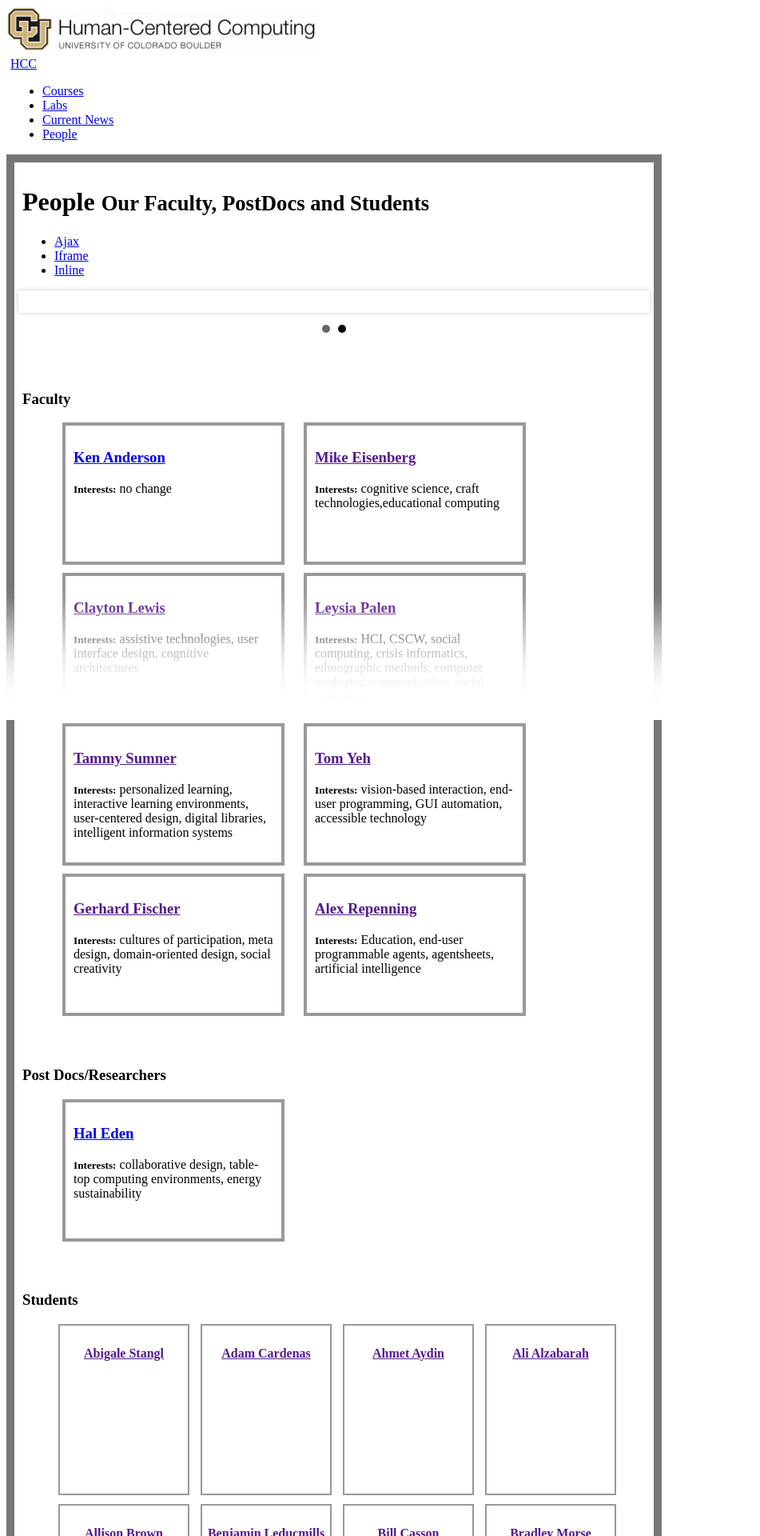
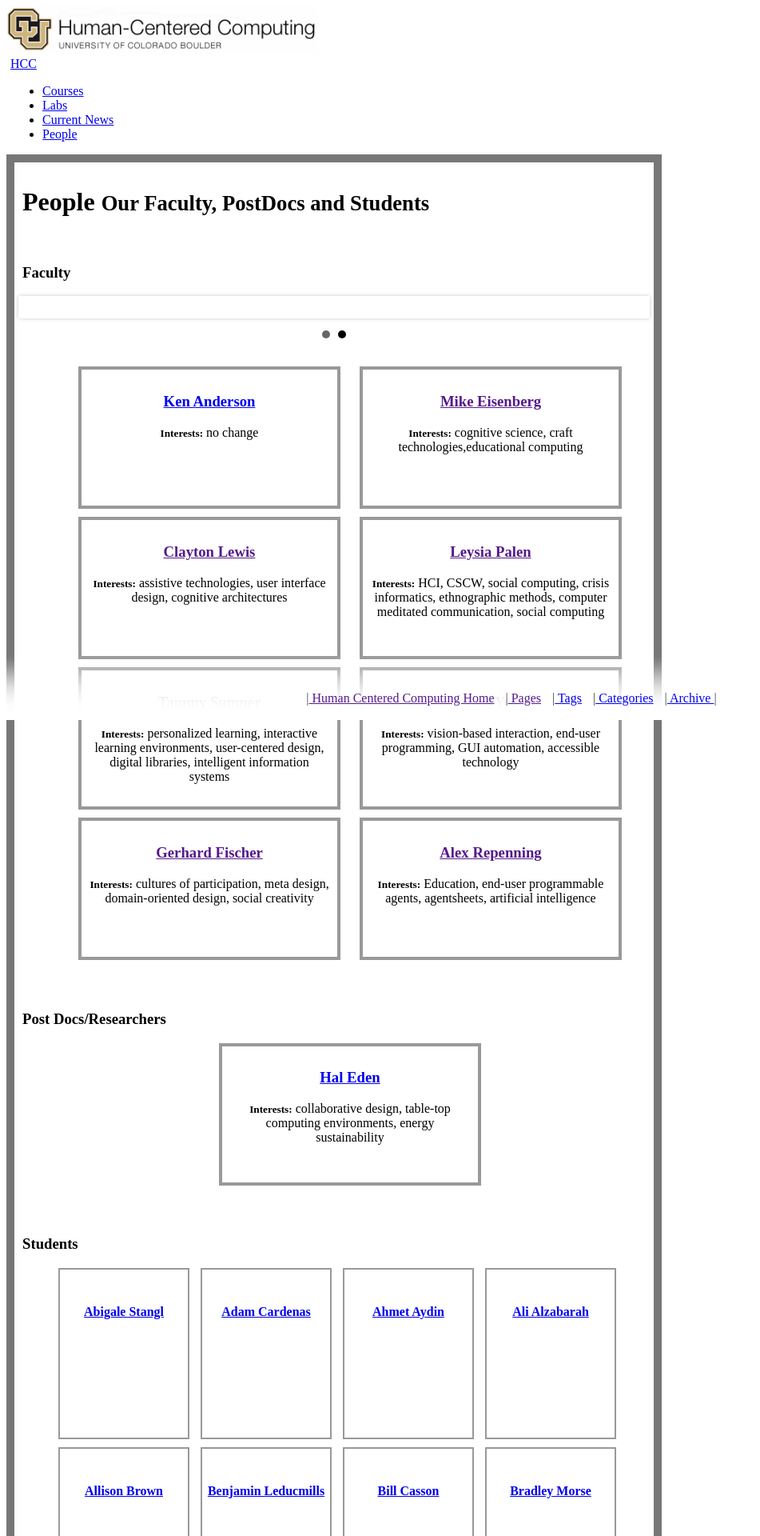
Before and after one commit to Project-EPIC/hcc-colorado, a Jekyll site: the page built from site_pages/people.md, in a window 1280 px wide. Shown: the top 1920 px of the page at 80% size, without its empty margins (0-951 px from the left). Built offline with Jekyll 4.4.1, drawn with Linux system fonts in a browser that asks for light colours; some of the changed text lies outside the part shown.

Commit message:
Site works pretty well now

```diff
--- a/_buildtasks/people.rb
+++ b/_buildtasks/people.rb
@@ -23,6 +23,11 @@ def parse_spreadsheet(session,sheet)
 		person = {}								# Make an empty hash for a person
 		(1..ws.num_cols).to_a.each do |c|  		# Iterate over columns, load hash
 			person[ws[3,c]] = ws[r,c]
+		end
+
+		#Account for empty cells
+		if person['name']==""		#As long as name is empty, person won't go in
+			next
 		end
 
 		#Turn person into an object
--- a/_data/alumni.yml
+++ b/_data/alumni.yml
@@ -2,3 +2,5 @@
 - name: Aaron Schram
   role: Alumni
   lab: Project EPIC
+- name: Ifeyinwa Okoye
+  role: Alumni
--- a/_data/students.yml
+++ b/_data/students.yml
@@ -45,8 +45,6 @@
   goals: Explore how children and adults can reason, understand, and learn through
     interactive and dynamic computer-facilitated experiences.
 - name: Hilarie Nickerson
-  role: Student
-- name: Ifeyinwa Okoye
   role: Student
 - name: Jason Zietz
   role: Student
--- a/_includes/themes/hcc-default.html
+++ b/_includes/themes/hcc-default.html
@@ -100,6 +100,14 @@
 
     </div>
     {% include JB/analytics %}
-    <div id="bottom_fade"></div>
+    <div id="bottom_fade">
+      <ul id="footer-links">
+        <li>|<a href="{{ BASE_PATH }}"> Human Centered Computing Home </a> </li>
+        <li>|<a href="{{ site.JB.pages_path }}"> Pages </a> </li>
+        <li>|<a href="{{ site.JB.tags_path }}"> Tags </a> </li>
+        <li>|<a href="{{ site.JB.categories_path }}"> Categories </a> </li>
+        <li>|<a href="{{ site.JB.archive_path }}"> Archive </a>|</li>
+      </ul>
+    </div>
   </body>
 </html>
--- a/assets/css/hcc-styles.css
+++ b/assets/css/hcc-styles.css
@@ -1,11 +1,13 @@
 .faculty-list{
 	list-style-type: none;
+	text-align: center;
 }
 
 .faculty-list li{
+	text-align: center;
 	display: inline-block;
 	vertical-align: top;
-	width: 250px;
+	width: 300px;
 	height: 150px;
 	padding: 10px;
 	margin: 0px 10px 10px 10px;
@@ -16,8 +18,11 @@
 	list-style-type: none;
 }
 
+.student-list li{
+	display: inline-block;
+}
+
 .student-box {
-	display: inline-block;
 	vertical-align: text-bottom;
 	width: 150px;
 	height: 200px;
@@ -32,14 +37,38 @@
 
 .student-box-expand{
 	display: none;
-	position:fixed;
-    top: 50%;
-    left: 50%;
-    width:30em;
-    height:18em;
-    margin-top: -9em; /*set to a negative number 1/2 of your height*/
-    margin-left: -15em; /*set to a negative number 1/2 of your width*/
-    border: 1px solid #ccc;
-    background-color: #f3f3f3;
+	text-align: center;
+}
 
+.student-box-expand #student-info{
+	text-align: left;
+	margin-left: 25px;
 }
+
+.student-box-expand img{
+	text-align: center;
+}
+
+/* Footer */
+#bottom_fade {
+	width: 100%;height: 100px;z-index: 99;position: fixed;bottom: 0px;
+	background: url("/assets/images/bottom-fade.png") bottom center repeat-x;
+	display: table-cell;
+    vertical-align: bottom;
+}
+
+#footer-links{
+	list-style-type: none;
+	position: fixed;right: 0;left: 0;bottom: 0;
+    margin-right: 0 auto;
+	padding: 0;
+	text-align: center;
+}
+
+#footer-links li{
+	text-align: center;
+	color: #444;
+	display: inline-block;
+	margin: 0px 0px 0px 0px;
+	padding: 0px 5px 2px 5px;
+}
--- a/assets/css/hcc_main_override.css
+++ b/assets/css/hcc_main_override.css
@@ -23,15 +23,6 @@ body {
 	background-color: #FFF;
 }
 
-/*Bottom of Page */
-#bottom_fade {
-	width: 100%;
-	height: 200px;
-	z-index: 99;
-	position: fixed;
-	bottom: 0px;
-	background: url("/assets/images/bottom-fade.png") bottom center repeat-x;
-}
 
 /* Header & Nav Bar -- this gets pretty serious, look at how bootstrap does the gradient for this part
 .navbar-inner{
--- a/assets/page_js/people.js
+++ b/assets/page_js/people.js
@@ -19,14 +19,14 @@ $(document).ready(function(){
 
 	*/
   //Try it with fancy box!
-  $(".various").fancybox({
+  $('a[rel=student-fancybox-link]').fancybox({
 		maxWidth	: 800,
 		maxHeight	: 600,
-		fitToView	: false,
+		fitToView	: true,
 		width		: '70%',
 		height		: '70%',
 		autoSize	: false,
-		closeClick	: false,
+		closeClick	: true,
 		openEffect	: 'none',
 		closeEffect	: 'none'
 	});
--- a/site_pages/people.md
+++ b/site_pages/people.md
@@ -11,30 +11,18 @@ scroller:
 js: people.js
 ---
 
-<ul class="list">
-  <li>
-    <a class="various fancybox.ajax" href="/demo/ajax.php">Ajax</a>
-  </li>
-  <li>
-    <a class="various" data-fancybox-type="iframe" href="/demo/iframe.html">Iframe</a>
-  </li>
-  <li>
-    <a class="various" href="#inline">Inline</a>
-  </li>
-</ul>
-
 <div id="inline" style="display:none;width:500px;">
       <h2>Lorem ipsum dolor sit amet</h2>
       <p>Lorem ipsum dolor sit amet, consectetur adipiscing elit.</p>
 </div>
 
-<ul id="faculty-slider">
-<li>Some information about our faculty</li>
-<li>Some more information about our faculty</li>
-</ul>
-
 <a class="anchor" name="faculty">&nbsp;</a>
 ### Faculty
+
+<ul id="faculty-slider">
+  <li>Some information about our faculty</li>
+  <li>Some more information about our faculty</li>
+</ul>
 
 <ul class="faculty-list">
 {% for person in site.data.faculty %}
@@ -82,100 +70,78 @@ js: people.js
   </li>
 {% endfor %}
 </ul>
+
 <a class="anchor" name="students">&nbsp;</a>
-
-
-
-
-
-
-
-
-
-
-
-
-
-
-
-
-
-
-
-
-
-
-
-
-
-
-
-
 ### Students
 
 <ul class="student-list">
+{% assign this_person = 1 %}
 {% for person in site.data.students %}
-  <li class="student-box">
-  <a href="{{person.url}}"><h4>{{ person.name }}</h4></a>
+  <li>
+    <a rel="student-fancybox-link" href="#student-{{this_person}}">
+      <div class="student-box">
+        <img src="{{person.picture}}" />
+        <h4>{{ person.name }}</h4>
+      </div>
+    </a>
 
-  <div class="student-box-expand">
-  {% if person.interests %}
-    <h5 style="display:inline">Interests:</h5> {{person.interests}}
-    <br />
-  {% endif %}
-  {% if person.lab %}
-    <h5 style="display:inline">Lab: </h5>
-    {% if person.laburl %} <a href="{{person.lab.url}}">{% endif %}
-  {{person.lab}}
-    {% if person.laburl %} </a> {% endif %}
-  {% endif %}
-  </div>
+    <div id="student-{{this_person}}" class="student-box-expand">
+      <img src="{{person.picture}}" />
+      <h4>{{ person.name }}</h4>
+      <div id="student-info">
+        {% if person.interests %}
+          <h5 style="display:inline">Interests:</h5> {{person.interests}}
+          <br />
+        {% endif %}
+        {% if person.lab %}
+          <h5 style="display:inline">Lab: </h5>
+            {% if person.laburl %} <a href="{{person.lab.url}}">{% endif %}
+            {{person.lab}}
+            {% if person.laburl %} </a> {% endif %}
+        {% endif %}
+        {% if person.goals %}
+          <br />
+          <h5 style="display:inline">Research Goals:</h5> {{person.goals}}
+          <br />
+        {% endif %}
+      </div>
+      <a href="{{person.url}}" target="_blank"><h6>Personal URL</h6></a>
+    </div>
   </li>
+  {% assign this_person = this_person | plus: 1 %}
 {% endfor %}
 </ul>
 
-
-
-
-
-
-
-
-
-
-
-
-
-
-
-
-
-
-
-
-
-
 <a class="anchor" name="alumni">&nbsp;</a>
-<div id="student-box1">BOX 1</div>
 ### Alumni
 <ul class="student-list">
+{% assign this_person = 1 %}
 {% for person in site.data.alumni %}
-  <li><a href="{{person.url}}"><h4>{{ person.name }}</h4></a>
+  <li>
+    <a class="student-fancybox-link" href="#student-{{this_person}}">
+      <div class="student-box">
+        <img src="{{person.picture}}" />
+        <h4>{{ person.name }}</h4>
+        <a href="{{person.url}}" target="_blank"><h6>Personal URL</h6></a>
+      </div>
+    </a>
 
-  {% if person.interests %}
-    <h5 style="display:inline">Interests:</h5> {{person.interests}}
-    <br />
-  {% endif %}
-  {% if person.lab.name %}
-    <h5 style="display:inline">Lab: </h5>
-    {% if person.lab.url %}
-      <a href="{{person.lab.url}}">
-    {% endif %}
-    {{person.lab.name}}
-    {% if person.lab.url %}
-      </a>
-    {% endif %}
-  {% endif %}
+    <div id="student-{{this_person}}" class="student-box-expand">
+      <img src="{{person.picture}}" />
+      <h4>{{ person.name }}</h4>
+      {% if person.interests %}
+        <h5 style="display:inline">Interests:</h5> {{person.interests}}
+        <br />
+      {% endif %}
+      {% if person.lab %}
+        <h5 style="display:inline">Lab: </h5>
+          {% if person.laburl %} <a href="{{person.lab.url}}">{% endif %}
+          {{person.lab}}
+          {% if person.laburl %} </a> {% endif %}
+      {% endif %}
+      <a href="{{person.url}}" target="_blank"><h6>Personal URL</h6></a>
+    </div>
   </li>
+  {% assign this_person = this_person | plus: 1 %}
 {% endfor %}
 </ul>
```
Also changed, not shown: assets/images/bottom-fade.png, 3 other files.
